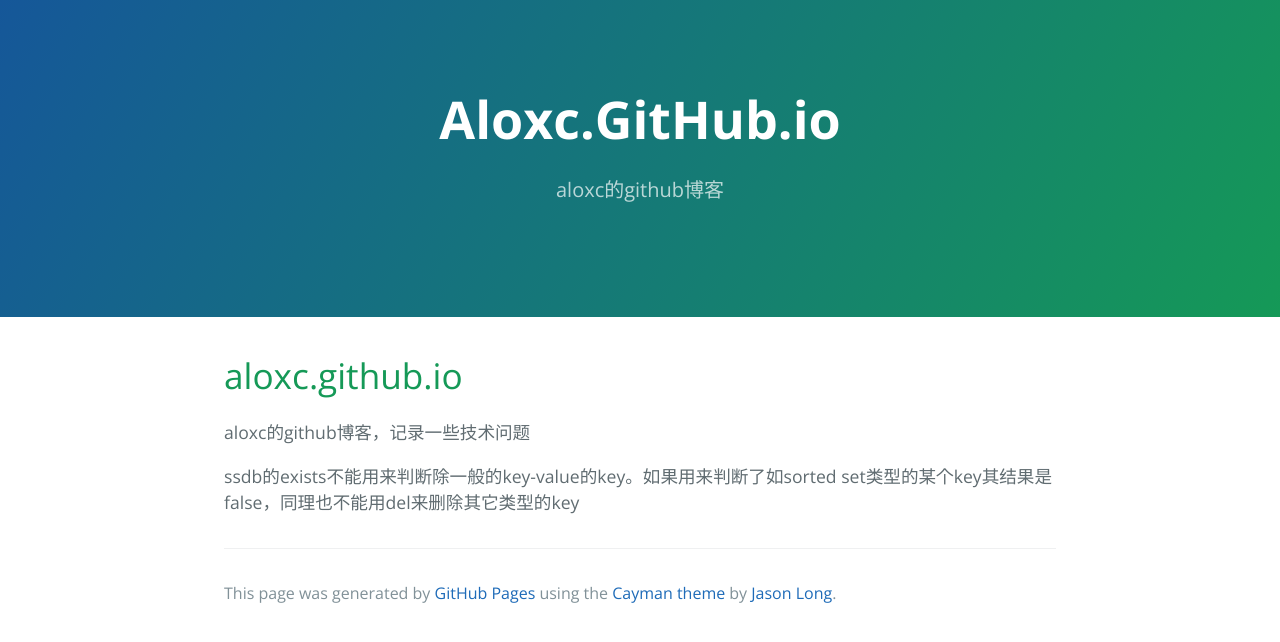
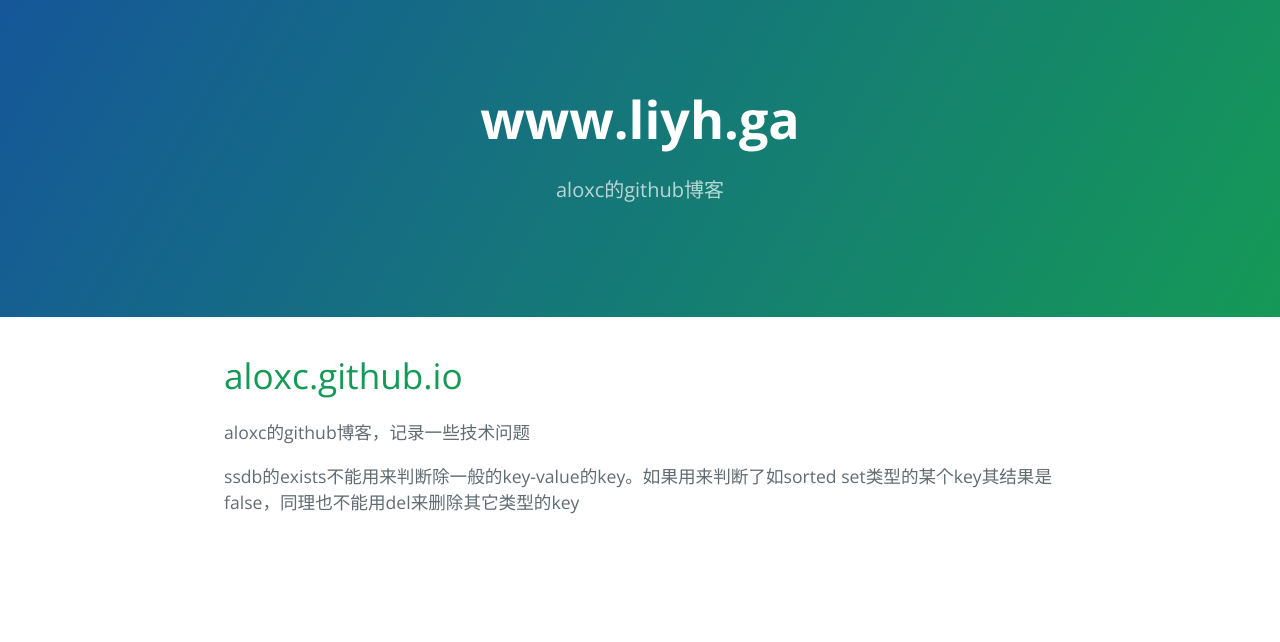
Before and after one commit to aloxc/aloxc.github.io, a plain HTML site: page index.html in a window 1280 px wide. Drawn offline with nearby package versions, Linux system fonts and the light colour scheme.

Commit message:
Update index.html

```diff
--- a/index.html
+++ b/index.html
@@ -2,7 +2,7 @@
 <html lang="en-us">
   <head>
     <meta charset="UTF-8">
-    <title>Aloxc.GitHub.io by aloxc</title>
+    <title>www.liyh.ga by aloxc</title>
     <meta name="viewport" content="width=device-width, initial-scale=1">
     <link rel="stylesheet" type="text/css" href="stylesheets/normalize.css" media="screen">
     <link href='https://fonts.googleapis.com/css?family=Open+Sans:400,700' rel='stylesheet' type='text/css'>
@@ -11,7 +11,7 @@
   </head>
   <body>
     <section class="page-header">
-      <h1 class="project-name">Aloxc.GitHub.io</h1>
+      <h1 class="project-name">www.liyh.ga</h1>
       <h2 class="project-tagline">aloxc的github博客</h2>
     </section>
 
@@ -22,10 +22,7 @@
 <p>aloxc的github博客，记录一些技术问题</p>
 ssdb的exists不能用来判断除一般的key-value的key。如果用来判断了如sorted set类型的某个key其结果是false，同理也不能用del来删除其它类型的key
 
-      <footer class="site-footer">
 
-        <span class="site-footer-credits">This page was generated by <a href="https://pages.github.com">GitHub Pages</a> using the <a href="https://github.com/jasonlong/cayman-theme">Cayman theme</a> by <a href="https://twitter.com/jasonlong">Jason Long</a>.</span>
-      </footer>
 
     </section>
 
```
